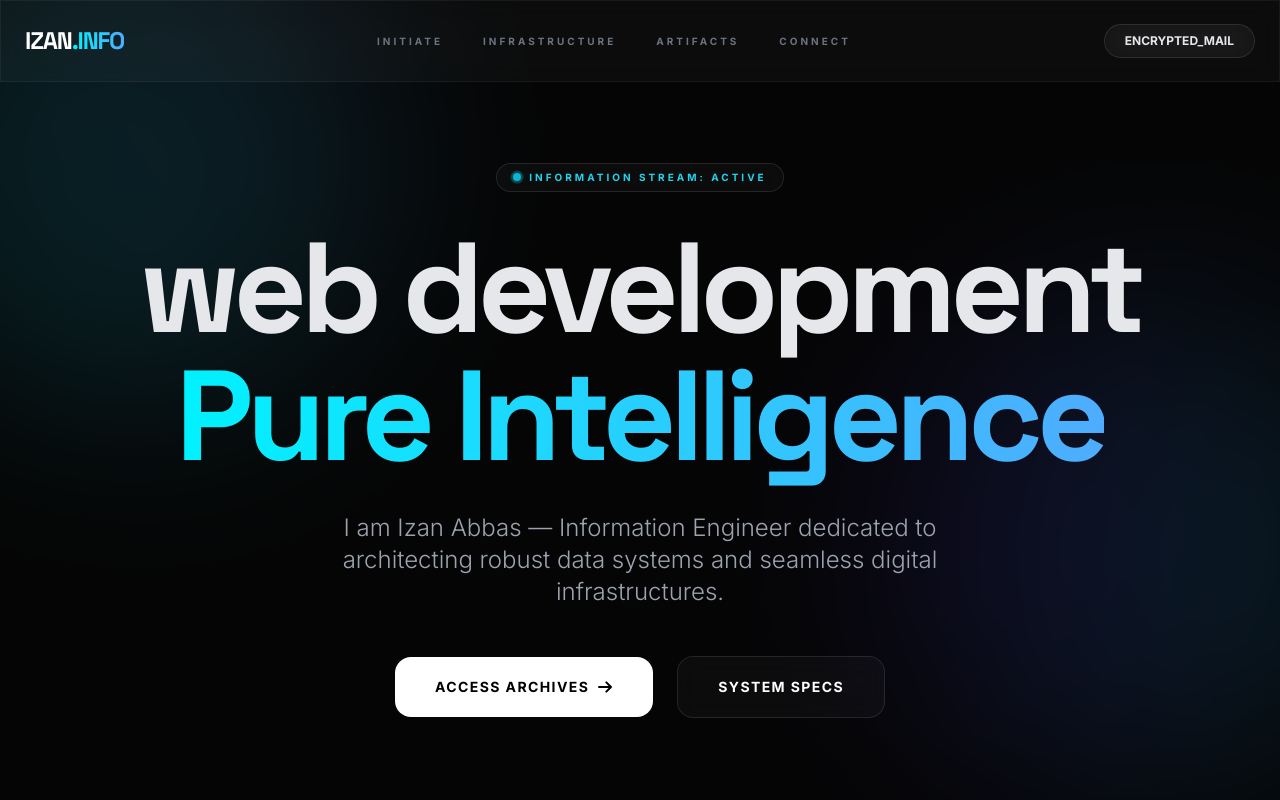
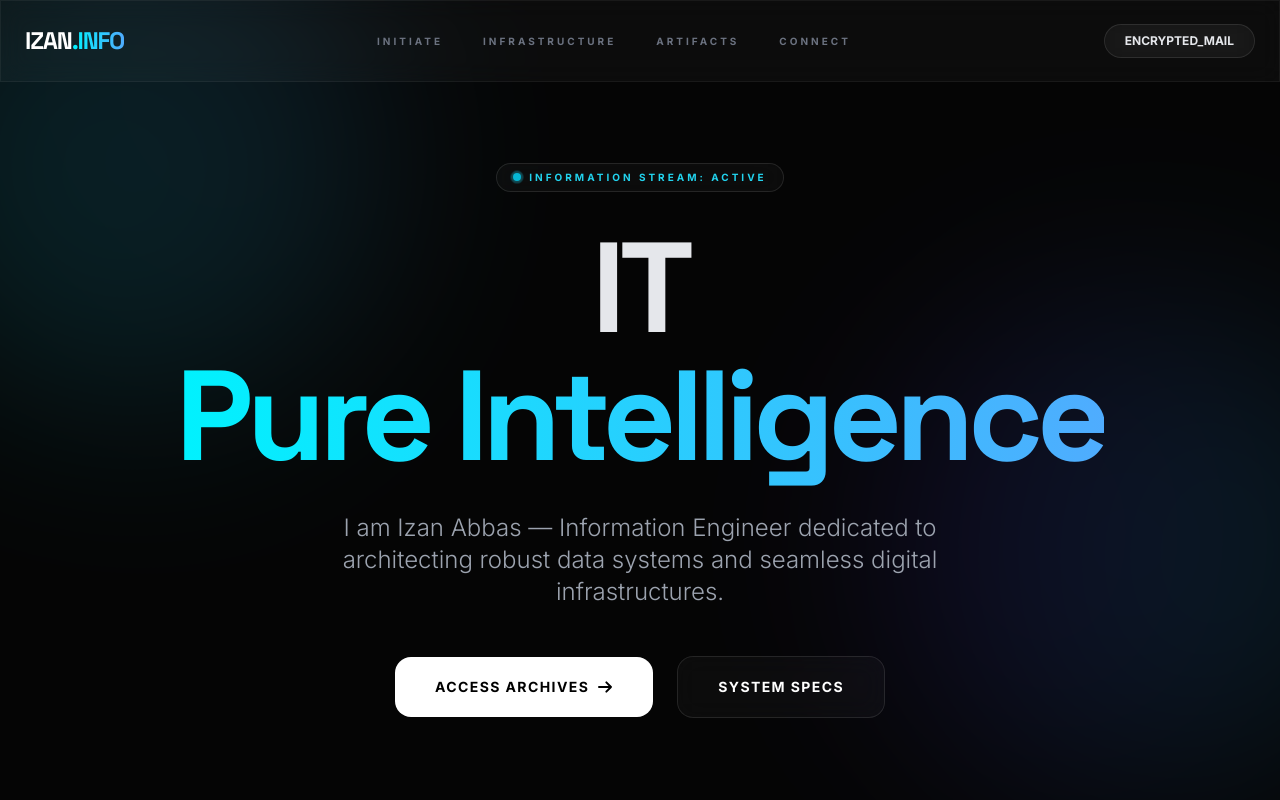
Before and after one commit to izan70/portfolio, a plain HTML site: page index.html in a window 1280 px wide. Shown: the top 800 px of the page. Drawn offline with nearby package versions, Linux system fonts and the light colour scheme.

Commit message:
Update index.html

```diff
--- a/index.html
+++ b/index.html
@@ -158,7 +158,7 @@
                 Information Stream: Active
             </div>
             <h1 class="text-6xl md:text-9xl font-bold font-display leading-[0.9] mb-8 tracking-tighter">
-                web development<br/>
+                IT<br/>
                 <span class="text-gradient">Pure Intelligence</span>
             </h1>
             <p class="text-lg md:text-2xl text-gray-400 mb-12 max-w-2xl mx-auto leading-relaxed font-light">
```
